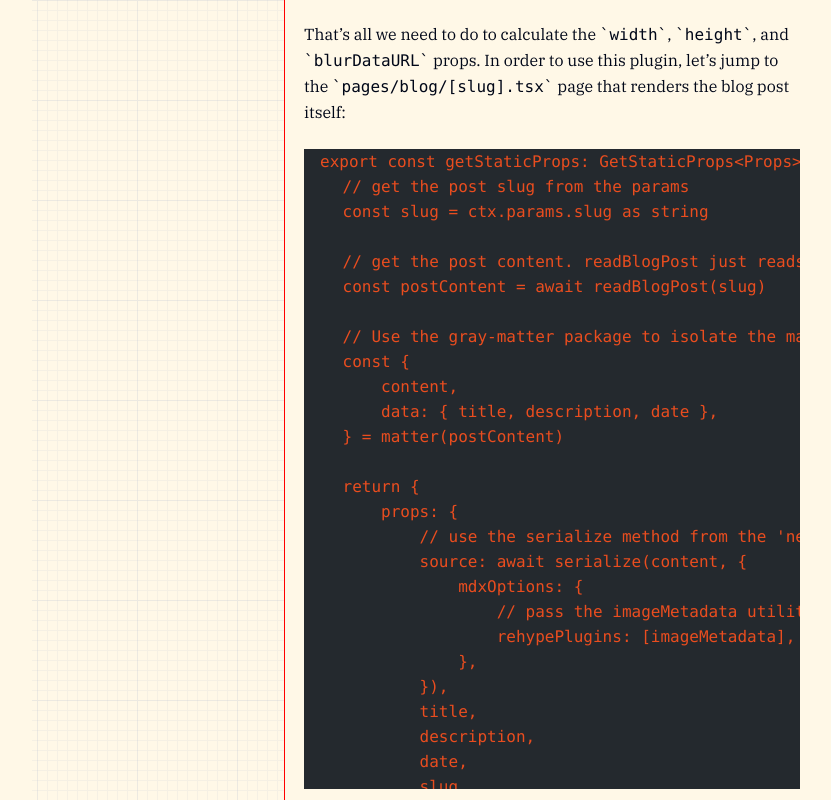
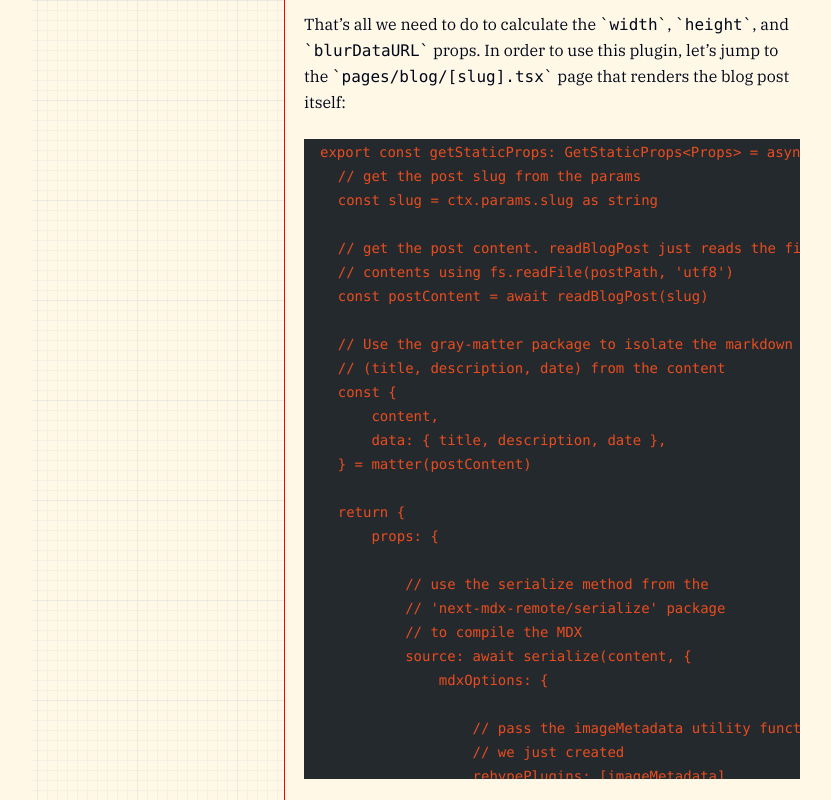
Before and after one commit to nikolovlazar/nikolovlazar.com, an Astro site: page /blog/generating-blur-for-dynamic-images-nextjs in a window 1280 px wide. Shown: the part 2400-3200 px from the top of the page, without its empty margins (224-1055 px from the left). Built offline with nearby package versions, Linux system fonts and the light colour scheme; Astro itself is replaced by a stand-in of ours; some packages are replaced by stand-ins of ours; code samples lack their colours; a web font is replaced by a local one.

Commit message:
code block modifications

```diff
--- a/src/components/prose.astro
+++ b/src/components/prose.astro
@@ -76,6 +76,7 @@
     overflow-x: auto;
     color: #e94d1f;
     padding: 16px;
+    font-size: var(--fontSizes-sm);
   }
   .prose pre code span {
     font-family: inherit;
--- a/src/content/blog/generating-blur-for-dynamic-images-nextjs.md
+++ b/src/content/blog/generating-blur-for-dynamic-images-nextjs.md
@@ -69,8 +69,9 @@
 import { visit } from 'unist-util-visit'
 import { promisify } from 'util'
 
-// Convert the imageSize method from callback-based to a Promise-based
-// promisify is a built-in nodejs utility function btw
+// Convert the imageSize method from callback-based to a
+// Promise-based promisify is a built-in nodejs utility
+// function
 const sizeOf = promisify(imageSize)
 
 // The ImageNode type, because we're using TypeScript
@@ -104,29 +105,47 @@
     // Check if the image is external (remote)
     const isExternal = node.properties.src.startsWith('http')
 
-    // If it's local, we can use the sizeOf method directly, and pass the path of the image
+    // If it's local, we can use the sizeOf method directly,
+    // and pass the path of the image
     if (!isExternal) {
+
         // Calculate image resolution (width, height)
         res = await sizeOf(
-            path.join(process.cwd(), 'public', node.properties.src)
+            path.join(
+                process.cwd(),
+                'public',
+                node.properties.src,
+            )
         )
+
         // Calculate base64 for the blur
-        blur64 = (await getPlaiceholder(node.properties.src)).base64
+        blur64 = (
+            await getPlaiceholder(node.properties.src)
+        ).base64
     } else {
-        // If the image is external (remote), we'd want to fetch it first
+
+        // If the image is external (remote), we'd want
+        // to fetch it first
         const imageRes = await fetch(node.properties.src)
+
         // Convert the HTTP result into a buffer
         const arrayBuffer = await imageRes.arrayBuffer()
         const buffer = Buffer.from(arrayBuffer)
 
-        // Calculate the resolution using a buffer instead of a file path
+        // Calculate the resolution using a buffer instead
+        // of a file path
         res = await imageSize(buffer)
-        // Calculate the base64 for the blur using the same buffer
+
+        // Calculate the base64 for the blur using the
+        // same buffer
         blur64 = (await getPlaiceholder(buffer)).base64
     }
 
-    // If an error happened calculating the resolution, throw an error
-    if (!res) throw Error(`Invalid image with src "${node.properties.src}"`)
+    // If an error happened calculating the resolution,
+    // throw an error
+    if (!res) {
+        throw Error(`Invalid image with src "${node.properties.src}"`)
+    }
 
     // add the props in the properties object of the node
     // the properties object later gets transformed as props
@@ -139,18 +158,24 @@
 
 const imageMetadata = () => {
     return async function transformer(tree: Node): Promise<Node> {
-        // Create an array to hold all of the images from the markdown file
+
+        // Create an array to hold all of the images from
+        // the markdown file
         const images: ImageNode[] = []
 
         visit(tree, 'element', node => {
-            // Visit every node in the tree, check if it's an image and push it in the images array
+
+            // Visit every node in the tree, check if it's an
+            // image and push it in the images array
             if (isImageNode(node)) {
                 images.push(node)
             }
         })
 
         for (const image of images) {
-            // Loop through all of the images and add their props
+
+            // Loop through all of the images and add
+            // their props
             await addProps(image)
         }
 
@@ -170,10 +195,12 @@
     // get the post slug from the params
     const slug = ctx.params.slug as string
 
-    // get the post content. readBlogPost just reads the file contents using fs.readFile(postPath, 'utf8')
+    // get the post content. readBlogPost just reads the file
+    // contents using fs.readFile(postPath, 'utf8')
     const postContent = await readBlogPost(slug)
 
-    // Use the gray-matter package to isolate the markdown matter (title, description, date) from the content
+    // Use the gray-matter package to isolate the markdown matter
+    // (title, description, date) from the content
     const {
         content,
         data: { title, description, date },
@@ -181,10 +208,15 @@
 
     return {
         props: {
-            // use the serialize method from the 'next-mdx-remote/serialize' package to compile the MDX
+
+            // use the serialize method from the
+            // 'next-mdx-remote/serialize' package
+            // to compile the MDX
             source: await serialize(content, {
                 mdxOptions: {
-                    // pass the imageMetadata utility function we just created
+
+                    // pass the imageMetadata utility function
+                    // we just created
                     rehypePlugins: [imageMetadata],
                 },
             }),
```
